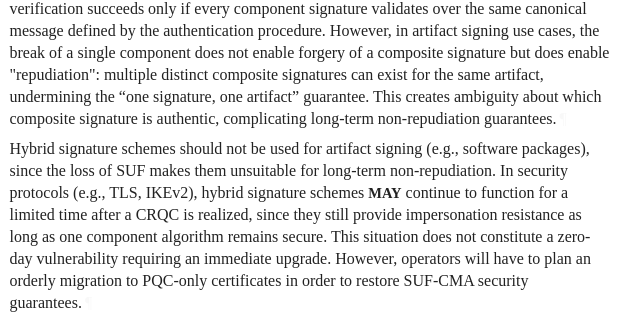
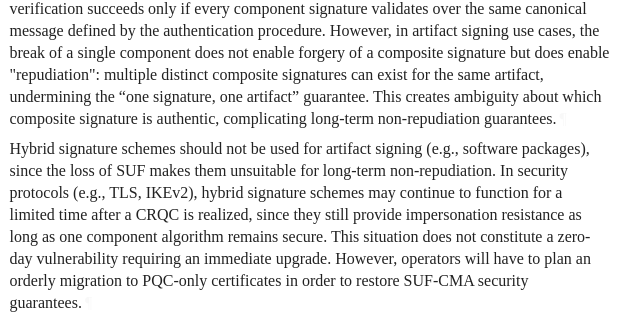
Before and after one commit to tireddy2/pqc-cert-guidance, a plain HTML site: page tireddy2-patch-11/draft-reddy-pquip-pqc-signature-migration.html in a window 1280 px wide. Shown: the part 7630-7958 px from the top of the page, 115-755 px from the left. Drawn offline with Linux system fonts and the light colour scheme; a web font is replaced by a local one.

Commit message:
Script updating gh-pages from b76cc68. [ci skip]

```diff
--- a/tireddy2-patch-11/draft-reddy-pquip-pqc-signature-migration.html
+++ b/tireddy2-patch-11/draft-reddy-pquip-pqc-signature-migration.html
@@ -1848,7 +1848,7 @@ which composite signature is authentic, complicating long-term
 non-repudiation guarantees.<a href="#section-9.3-4" class="pilcrow">¶</a></p>
 <p id="section-9.3-5">Hybrid signature schemes should not be used for artifact signing (e.g., software packages),
 since the loss of SUF makes them unsuitable for long-term non-repudiation.
-In security protocols (e.g., TLS, IKEv2), hybrid signature schemes <span class="bcp14">MAY</span> continue to
+In security protocols (e.g., TLS, IKEv2), hybrid signature schemes may continue to
 function for a limited time after a CRQC is realized, since they still provide
 impersonation resistance as long as one component algorithm remains secure.
 This situation does not constitute a zero-day vulnerability requiring an
```
Also changed, not shown: tireddy2-patch-11/draft-reddy-pquip-pqc-signature-migration.txt.
